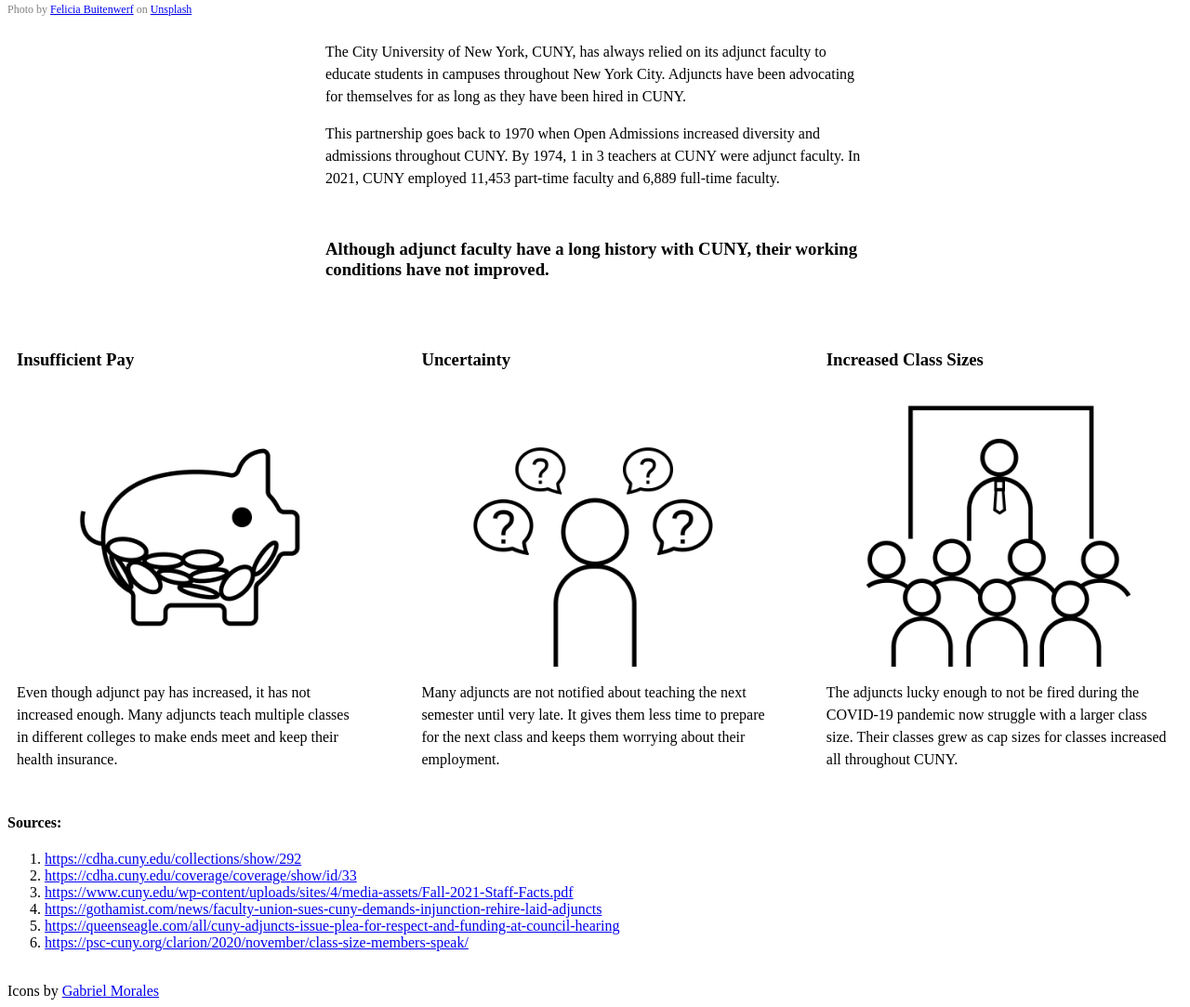
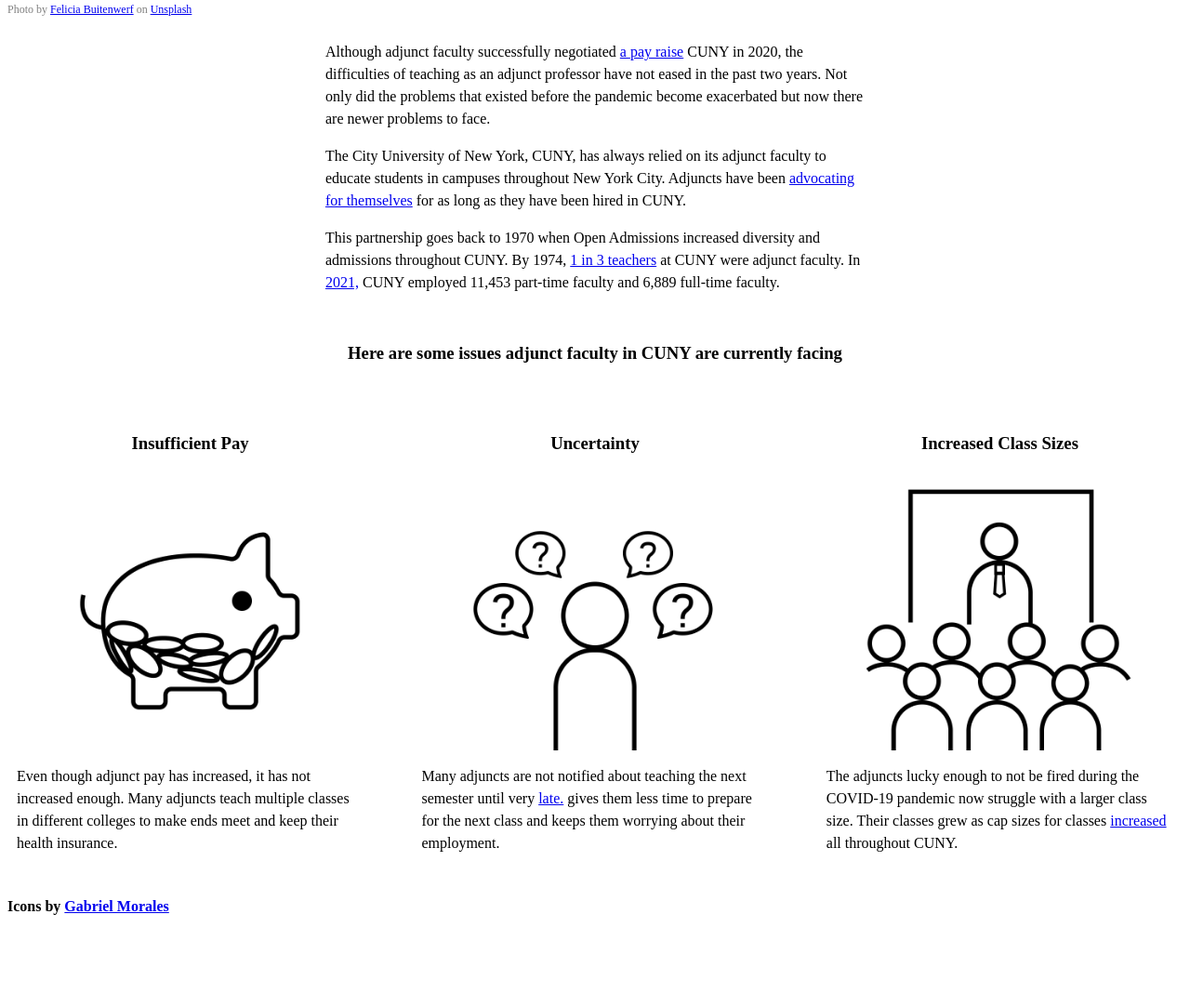
Before and after one commit to sajinashresthacoding/iconassignment, a plain HTML site: page index.html in a window 1280 px wide. Shown: the part 1046-2129 px from the top of the page at 93% size. After the commit the page ends 2051 px from the top, so only its background shows below. Drawn offline with Linux system fonts and the light colour scheme.

Commit message:
Add files via upload
added alt text for images, sources hyperlinked, and fixed writing

```diff
--- a/index.html
+++ b/index.html
@@ -11,22 +11,24 @@
             <h1>CUNY Adjuncts Still Face Poor Working Conditions</h1>
         </div>
         <div class="top photo">
-            <img class="main-img" src="images/felicia-buitenwerf-classroom-unsplash.jpg">
+            <img class="main-img" alt="a studnet raising his hand and a teacher picking on him in the background" src="images/felicia-buitenwerf-classroom-unsplash.jpg">
             <figcaption class="head-photo"> Photo by <a href="https://unsplash.com/@iamfelicia?utm_source=unsplash&utm_medium=referral&utm_content=creditCopyText">Felicia Buitenwerf</a> on <a href="https://unsplash.com/?utm_source=unsplash&utm_medium=referral&utm_content=creditCopyText">Unsplash</a> </figcaption>
         </div>
 
         <div class="container">
-            <p> The City University of New York, CUNY, has always relied on its adjunct faculty to educate students in campuses throughout New York City. Adjuncts have been advocating for themselves for as long as they have been hired in CUNY. </p>
+            <p>Although adjunct faculty successfully negotiated <a href="https://gothamist.com/news/faculty-union-sues-cuny-demands-injunction-rehire-laid-adjuncts">a pay raise</a> CUNY in 2020, the difficulties of teaching as an adjunct professor have not eased in the past two years. Not only did the problems that existed before the pandemic become exacerbated but now there are newer problems to face. </p>
 
-            <p> This partnership goes back to 1970 when Open Admissions increased diversity and admissions throughout CUNY. By 1974, 1 in 3 teachers at CUNY were adjunct faculty. In 2021, CUNY employed 11,453 part-time faculty and 6,889 full-time faculty. </p>
+            <p> The City University of New York, CUNY, has always relied on its adjunct faculty to educate students in campuses throughout New York City. Adjuncts have been <a href="https://cdha.cuny.edu/collections/show/292">advocating for themselves</a> for as long as they have been hired in CUNY. </p>
+
+            <p> This partnership goes back to 1970 when Open Admissions increased diversity and admissions throughout CUNY. By 1974, <a href="https://cdha.cuny.edu/coverage/coverage/show/id/33">1 in 3 teachers</a> at CUNY were adjunct faculty. In <a href="https://www.cuny.edu/wp-content/uploads/sites/4/media-assets/Fall-2021-Staff-Facts.pdf">2021,</a> CUNY employed 11,453 part-time faculty and 6,889 full-time faculty. </p>
             <br>
-            <h3>Although adjunct faculty have a long history with CUNY, their working conditions have not improved.</h3> </br>
+            <h3 text-align="left">Here are some issues adjunct faculty in CUNY are currently facing</h3> </br>
         </div>
         <div class="icon-container">
             <div class="graphic" id="icon1">
             <div class="icon">
-                <h3>Insufficient Pay</h3>
-                <img src="images/Pay.png">
+                <h3 id="iconimg">Insufficient Pay</h3>
+                <img src="images/Pay.png" alt="an icon of a piggy bank with little money inside it">
                 <!--link your sources-->
                 <p>Even though adjunct pay has increased, it has not increased enough. Many adjuncts teach multiple classes in different colleges to make ends meet and keep their health insurance.</p>
             </div>
@@ -34,31 +36,22 @@
 
             <div class="graphic" id="icon2">
             <div class="icon">
-            <h3>Uncertainty</h3>
-            <img src="images/Uncertainty.png">
-            <p>Many adjuncts are not notified about teaching the next semester until very late. It gives them less time to prepare for the next class and keeps them worrying about their employment. </p>
+            <h3 id="iconimg">Uncertainty</h3>
+            <img src="images/Uncertainty.png" alt="an icon of a person with question marks surrounding their head">
+            <p>Many adjuncts are not notified about teaching the next semester until very <a href="https://queenseagle.com/all/cuny-adjuncts-issue-plea-for-respect-and-funding-at-council-hearing">late.</a> gives them less time to prepare for the next class and keeps them worrying about their employment. </p>
             </div>
              </div>
 
              <div class="graphic" id="icon3">
             <div class="icon">
-            <h3>Increased Class Sizes</h3>
-            <img src="images/Class.png">
-            <p>The adjuncts lucky enough to not be fired during the COVID-19 pandemic now struggle with a larger class size. Their classes grew as cap sizes for classes increased all throughout CUNY.</p>
+            <h3 id="iconimg">Increased Class Sizes</h3>
+            <img src="images/Class.png"alt="an icon of a big classroom with only one professor">
+            <p>The adjuncts lucky enough to not be fired during the COVID-19 pandemic now struggle with a larger class size. Their classes grew as cap sizes for classes <a href="https://psc-cuny.org/clarion/2020/november/class-size-members-speak/">increased</a> all throughout CUNY.</p>
             </div>
         </div>
         </div>
 
-    <h4>Sources:</h4>
-    <ol>
-       <li> <a href="https://cdha.cuny.edu/collections/show/292">https://cdha.cuny.edu/collections/show/292 </a> </li>
-    <li><a href="https://cdha.cuny.edu/coverage/coverage/show/id/33">https://cdha.cuny.edu/coverage/coverage/show/id/33</a></li>
-    <li><a href="https://www.cuny.edu/wp-content/uploads/sites/4/media-assets/Fall-2021-Staff-Facts.pdf ">https://www.cuny.edu/wp-content/uploads/sites/4/media-assets/Fall-2021-Staff-Facts.pdf</a></li>
-    <li><a href="https://gothamist.com/news/faculty-union-sues-cuny-demands-injunction-rehire-laid-adjuncts">https://gothamist.com/news/faculty-union-sues-cuny-demands-injunction-rehire-laid-adjuncts</a></li>
-    <li><a href="https://queenseagle.com/all/cuny-adjuncts-issue-plea-for-respect-and-funding-at-council-hearing">https://queenseagle.com/all/cuny-adjuncts-issue-plea-for-respect-and-funding-at-council-hearing</a></li>
-    <li><a href="https://psc-cuny.org/clarion/2020/november/class-size-members-speak/">https://psc-cuny.org/clarion/2020/november/class-size-members-speak/</a></li>
-    </ol>
-    <br> Icons by <a href="https://linktr.ee/gabemoralesart">Gabriel Morales</a> </br>
+    <h4> Icons by <a href="https://linktr.ee/gabemoralesart">Gabriel Morales</a> </h4>
 
 
     </body>
--- a/styles.css
+++ b/styles.css
@@ -18,8 +18,9 @@
 }
 
 h3 {
-    text-align: left;
+    text-align: center;
 }
+
 
 p {
     line-height: 1.5em;
@@ -34,6 +35,10 @@
 hr {
     height: 4px;
     background: gray;
+}
+
+#iconimg {
+    text-align: center;
 }
 
 .container,
```
